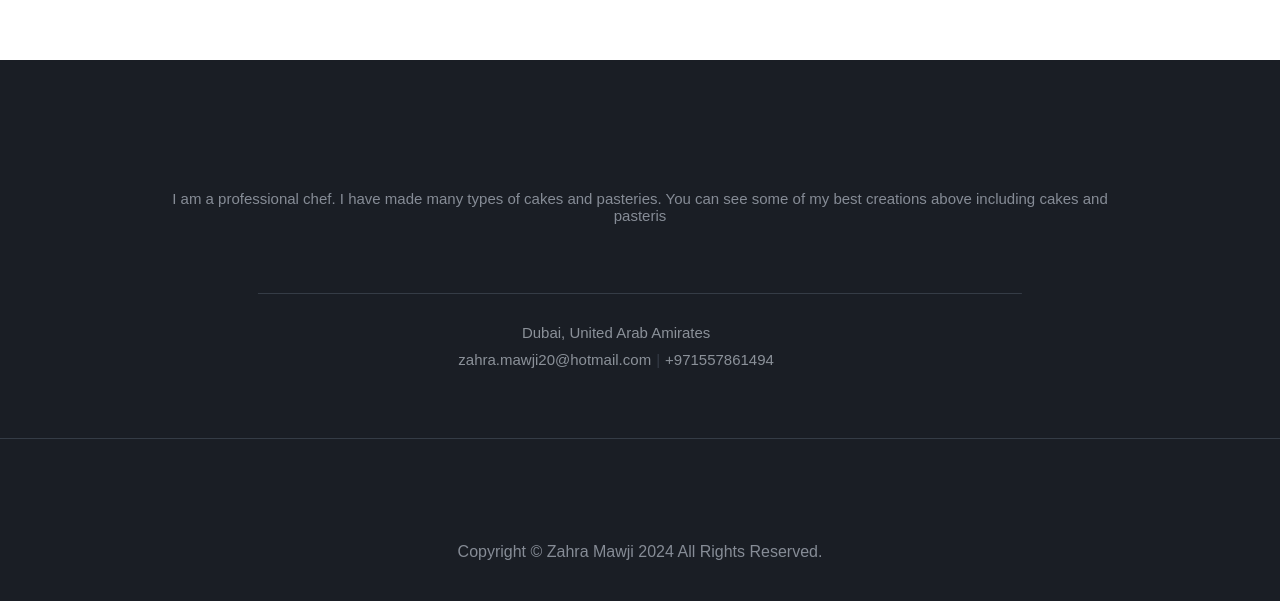
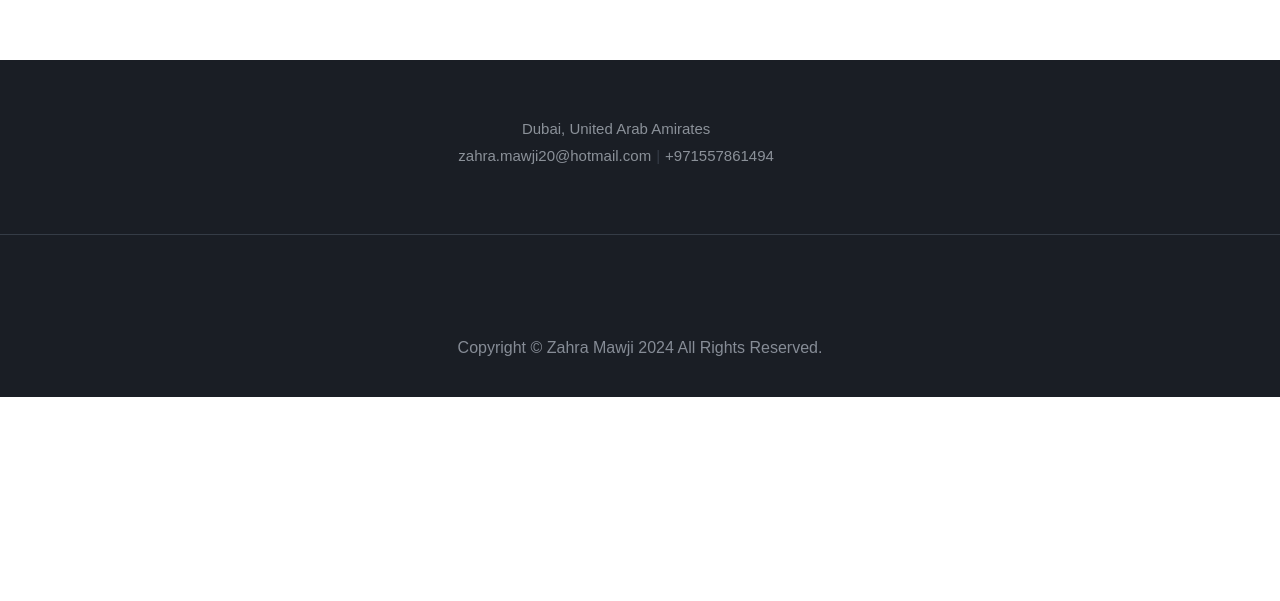
Before and after one commit to nauman331/zahramawji.github.io, a plain HTML site: page index.html in a window 1280 px wide. Shown: the part 5474-6075 px from the top of the page. After the commit the page ends 5871 px from the top, so only its background shows below. Drawn offline with Linux system fonts and the light colour scheme.

Commit message:
Update index.html

```diff
--- a/index.html
+++ b/index.html
@@ -149,8 +149,6 @@
                 <div class="row">
                     <div class="col-lg-6 offset-lg-3">
                         <div class="contact-content text-center">
-                            <p>I am a professional chef. I have made many types of cakes and pasteries. You can see some
-                                of my best creations above including cakes and pasteris</p>
                             <div class="hr"></div>
                             <h6>Dubai, United Arab Amirates</h6>
                             <h6>zahra.mawji20@hotmail.com<span>|</span>+971557861494</h6>
```
